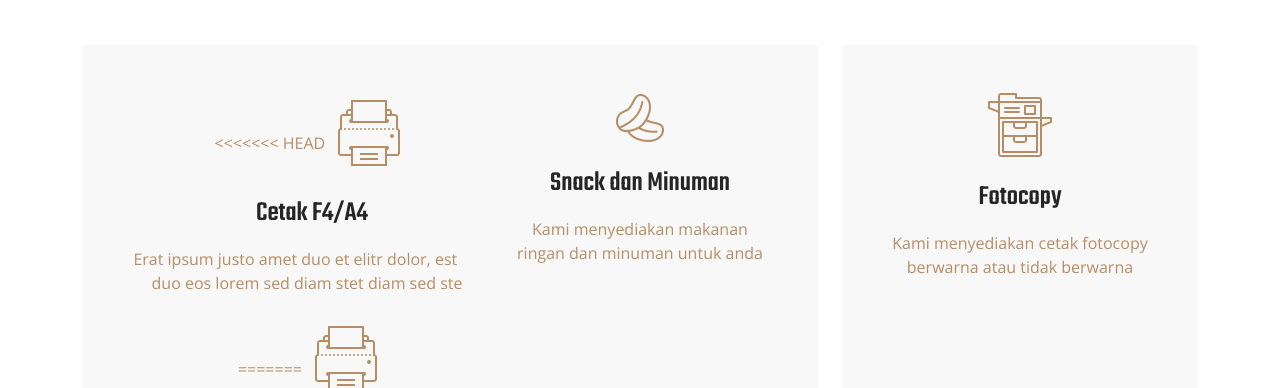
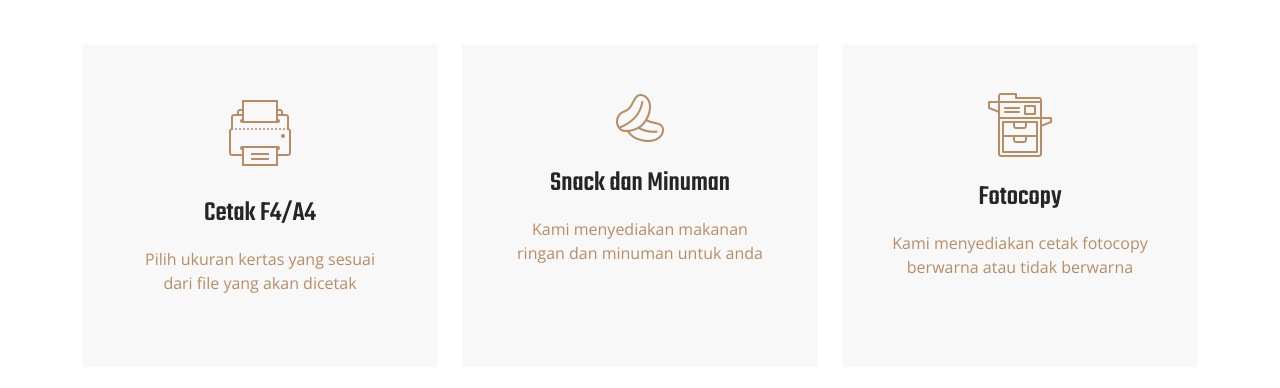
Before and after one commit to mochananta/PBL-KOKI, a plain HTML site: page layanan.html in a window 1280 px wide. Shown: the part 581-969 px from the top of the page. Drawn offline with nearby package versions, Linux system fonts and the light colour scheme.

Commit message:
update login1

```diff
--- a/layanan.html
+++ b/layanan.html
@@ -133,15 +133,9 @@
                     <div class="service-item d-flex position-relative text-center h-100">
                         <div class="service-text p-5">
                             <a href="cetak.html">
-<<<<<<< HEAD
-                            <img class="mb-4" src="img/icons/icon-5.png"  alt="Icon">
-                            <h3 class="mb-3">Cetak F4/A4</h3>
-                            <p class="mb-4">Erat ipsum justo amet duo et elitr dolor, est duo duo eos lorem sed diam stet diam sed stet.</p>
-=======
                                 <img class="mb-4" src="img/icons/icon-5.png" alt="Icon">
                                 <h3 class="mb-3">Cetak F4/A4</h3>
                                 <p class="mb-4">Pilih ukuran kertas yang sesuai dari file yang akan dicetak</p>
->>>>>>> 3b9db7296e917518cd1c457d7013481ce20ebbc4
                             </a>
                         </div>
                     </div>
@@ -153,8 +147,8 @@
                                 <img class="mb-4" src="img/icons/2.png" alt="Icon">
                                 <h3 class="mb-3">Snack dan Minuman</h3>
                                 <p class="mb-4">Kami menyediakan makanan ringan dan minuman untuk anda</p>
+                            </a>
                         </div>
-                        </a>
                     </div>
                 </div>
                 <div class="col-lg-4 col-md-6 wow fadeInUp" data-wow-delay="0.5s">
@@ -164,15 +158,11 @@
                                 <img class="mb-4" src="img/icons/3.png" alt="Icon">
                                 <h3 class="mb-3">Fotocopy</h3>
                                 <p class="mb-4">Kami menyediakan cetak fotocopy berwarna atau tidak berwarna</p>
-                        </div>
                             </a>
                         </div>
                     </div>
                 </div>
-<<<<<<< HEAD
-=======
             </div>
->>>>>>> 3b9db7296e917518cd1c457d7013481ce20ebbc4
         </div>
     </div>
     </div>
```
Lines whose indentation alone changed are shown as unchanged.
